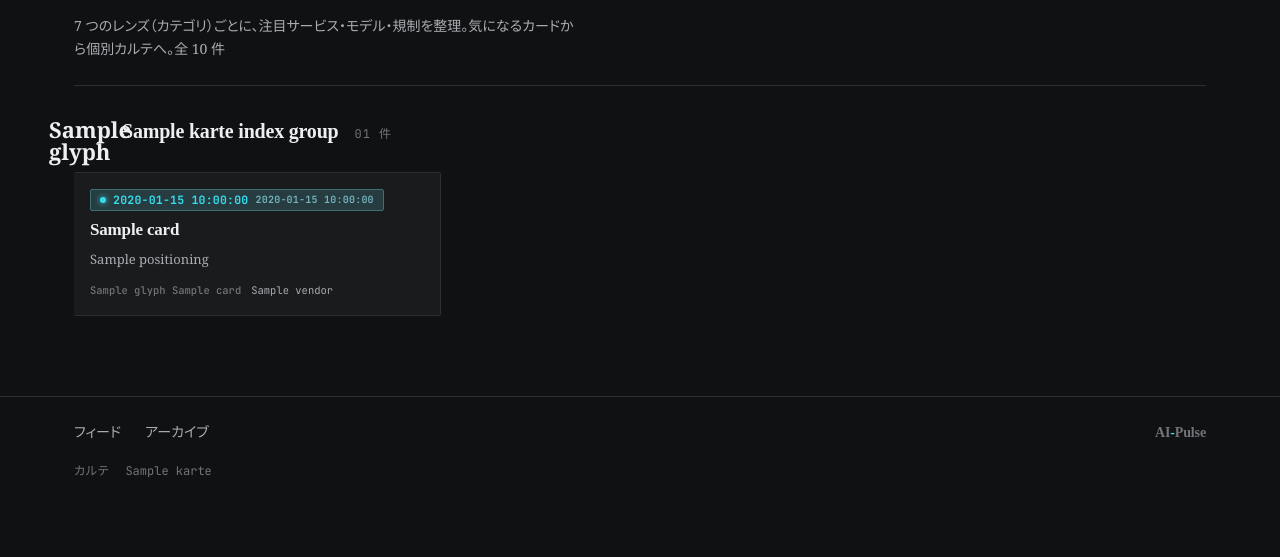
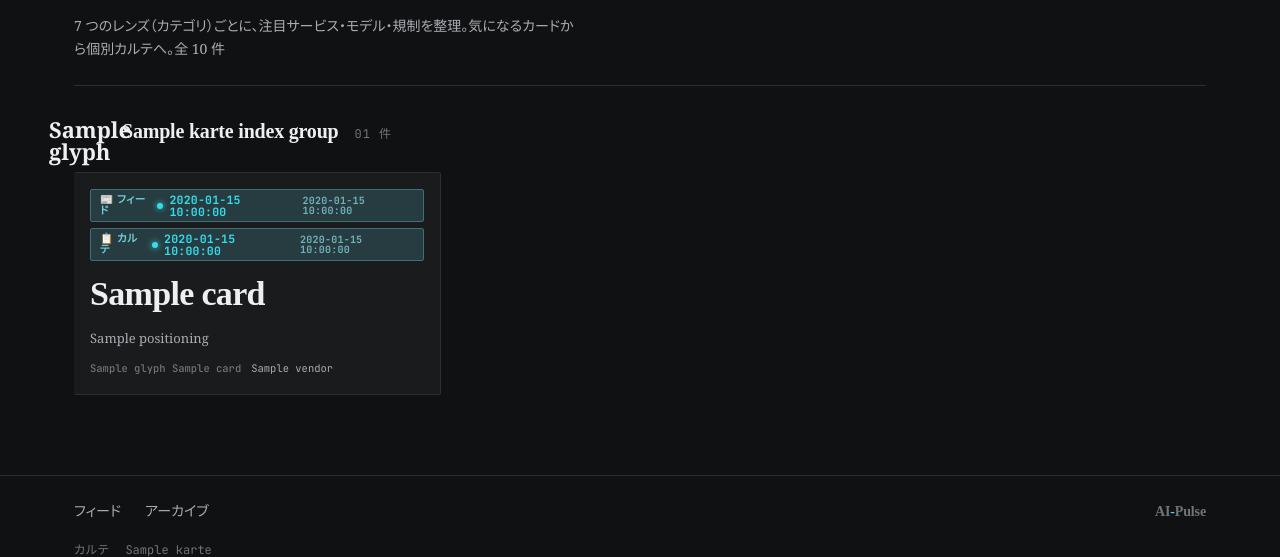
Before and after one commit to HIDEPON-UMG/AI-Pulse, a Python web app: template templates/karte-index.html.j2 in a window 1280 px wide. Shown: the part 204-761 px from the top of the page. Run offline with Jinja, Linux system fonts and the light colour scheme; the template is opened without the code that fills it: most values are stand-ins (such as "Sample title", 1, 10 or a date in 2020).

Commit message:
カルテ一覧: 名前 2 倍拡大 + フィード/カルテ更新を 2 バッジで分離表示
- なぜ: カード一覧でカルテ名 (Claude Opus 等) が 17px と小さく主役感が薄い。
  また既存「本日更新」バッジは events 由来か entity スナップショット由来か
  区別が無く「何が更新されたか」が伝わらなかった
- ki-card h3 を 17px → clamp(26px, 3vw, 34px) (デスクトップ実測 34px /
  モバイル実測 26px) に拡大。サービス識別をカード視認のファーストヒットに
- 更新バッジを 2 種に分離: feed=events 最新 / karte=entity.snapshot_date。
  接頭辞 (📰 フィード / 📋 カルテ) と各々独立の fresh (7 日以内 accent)
  で並列描画。snapshot_date は ENTITY_REQUIRED のため karte バッジは
  全 entity に必ず出る
- generate_pages.py は updated_* を feed_updated_* に意味明確化リネーム +
  karte_updated_* を新規追加 (テンプレ参照は karte-index.html.j2 のみで
  影響範囲は閉じている)
- 契約テスト test_karte_index_has_feed_and_karte_update_badges 追加で
  upd-row / upd feed / upd karte と接頭辞ラベルの並列描画を locked-in

検証: pytest 全 52 PASS (51→+1) / DESIGN.md lint errors=0 (warnings=30/
infos=1 既存と同じ) / E2E chrome-devtools MCP で h3=34px (1280) /
26px (502) + バッジ 21x2=42 全描画を実 DOM 値で確認 (スクショ docs/eval/
に保存)

Co-Authored-By: Claude Opus 4.7 (1M context) <noreply@anthropic.com>

```diff
--- a/templates/karte-index.html.j2
+++ b/templates/karte-index.html.j2
@@ -48,20 +48,32 @@
   transform: translateY(-1px);
 }
 .ki-card h3 {
-  font-family: var(--font-head); font-weight: var(--w-bold); font-size: 17px;
-  margin: 0; color: var(--fg); letter-spacing: -0.01em; line-height: 1.3;
+  /* (2026-06-04) 17px → clamp(26px,3vw,34px) に拡大。カードの主役を h3 にする。
+     line-height 1.25 でディスクリプタも詰まりすぎず可読性確保。 */
+  font-family: var(--font-head); font-weight: var(--w-bold);
+  font-size: clamp(26px, 3vw, 34px);
+  margin: var(--s-4) 0 var(--s-4); color: var(--fg);
+  letter-spacing: -0.02em; line-height: 1.25;
 }
 .ki-card:hover h3 { color: var(--cat); }
 
-/* (2026-06-04) カードの「直近アップデート」を一目で。h3 の上に独立バッジで配置。
-   7 日以内の新鮮カルテは fresh クラスで accent 強調、それ以外は控えめなニュートラル色。 */
+/* (2026-06-04) カードの「直近アップデート」を 2 種並列で。
+   .upd.feed = フィード(events 最新) / .upd.karte = カルテ本体(entity.snapshot_date)。
+   何が更新されたかを一目で示すため接頭辞 (📰 / 📋) と種別ラベルを併記。
+   各々独立に fresh 判定し、7 日以内のものだけ accent 強調。 */
+.ki-card .upd-row {
+  display: flex; flex-wrap: wrap; gap: 6px;
+}
 .ki-card .upd {
-  align-self: flex-start;
-  display: inline-flex; align-items: center; gap: 7px;
+  display: inline-flex; align-items: center; gap: 6px;
   font-family: var(--font-mono); font-size: 11.5px; line-height: 1;
   padding: 4px 9px; border-radius: var(--r-sm);
   background: var(--bg-elev-2); color: var(--fg-sub);
   border: 1px solid var(--border); letter-spacing: 0.02em;
+}
+.ki-card .upd .kind {
+  font-family: var(--font-head); font-size: 10.5px; font-weight: 700;
+  color: var(--fg-mute); letter-spacing: 0.06em;
 }
 .ki-card .upd .dot { width: 6px; height: 6px; border-radius: 50%; background: var(--fg-mute); flex: none; }
 .ki-card .upd .abs { color: var(--fg-mute); font-size: 10px; opacity: .85; }
@@ -71,6 +83,7 @@
   border-color: color-mix(in oklab, var(--accent) 40%, var(--border));
   font-weight: 700;
 }
+.ki-card .upd.fresh .kind { color: color-mix(in oklab, var(--accent) 70%, var(--fg-sub)); }
 .ki-card .upd.fresh .dot {
   background: var(--accent); box-shadow: 0 0 6px var(--accent);
 }
@@ -118,11 +131,20 @@
       <div class="ki-cards">
         {% for it in g.cards %}
         <a class="ki-card" href="{{ it.href }}" data-cat="{{ it.cat }}">
-          {% if it.updated_rel %}
-          <span class="upd{% if it.updated_fresh %} fresh{% endif %}" title="最終更新 {{ it.updated_abs }}">
-            <span class="dot" aria-hidden="true"></span>{{ it.updated_rel }}<span class="abs">{{ it.updated_abs }}</span>
-          </span>
-          {% endif %}
+          <div class="upd-row">
+            {% if it.feed_updated_rel %}
+            <span class="upd feed{% if it.feed_updated_fresh %} fresh{% endif %}" title="フィード(直近ニュース) 最終 {{ it.feed_updated_abs }}">
+              <span class="kind">📰 フィード</span>
+              <span class="dot" aria-hidden="true"></span>{{ it.feed_updated_rel }}<span class="abs">{{ it.feed_updated_abs }}</span>
+            </span>
+            {% endif %}
+            {% if it.karte_updated_rel %}
+            <span class="upd karte{% if it.karte_updated_fresh %} fresh{% endif %}" title="カルテ本体 最終 {{ it.karte_updated_abs }}">
+              <span class="kind">📋 カルテ</span>
+              <span class="dot" aria-hidden="true"></span>{{ it.karte_updated_rel }}<span class="abs">{{ it.karte_updated_abs }}</span>
+            </span>
+            {% endif %}
+          </div>
           <h3>{{ it.name }}</h3>
           <p class="pos">{{ it.positioning }}</p>
           <div class="meta">
```
Also changed, not shown: tests/test_generate.py (+17 -0 lines), tools/generate_pages.py (+11 -7 lines), 2 other files.
